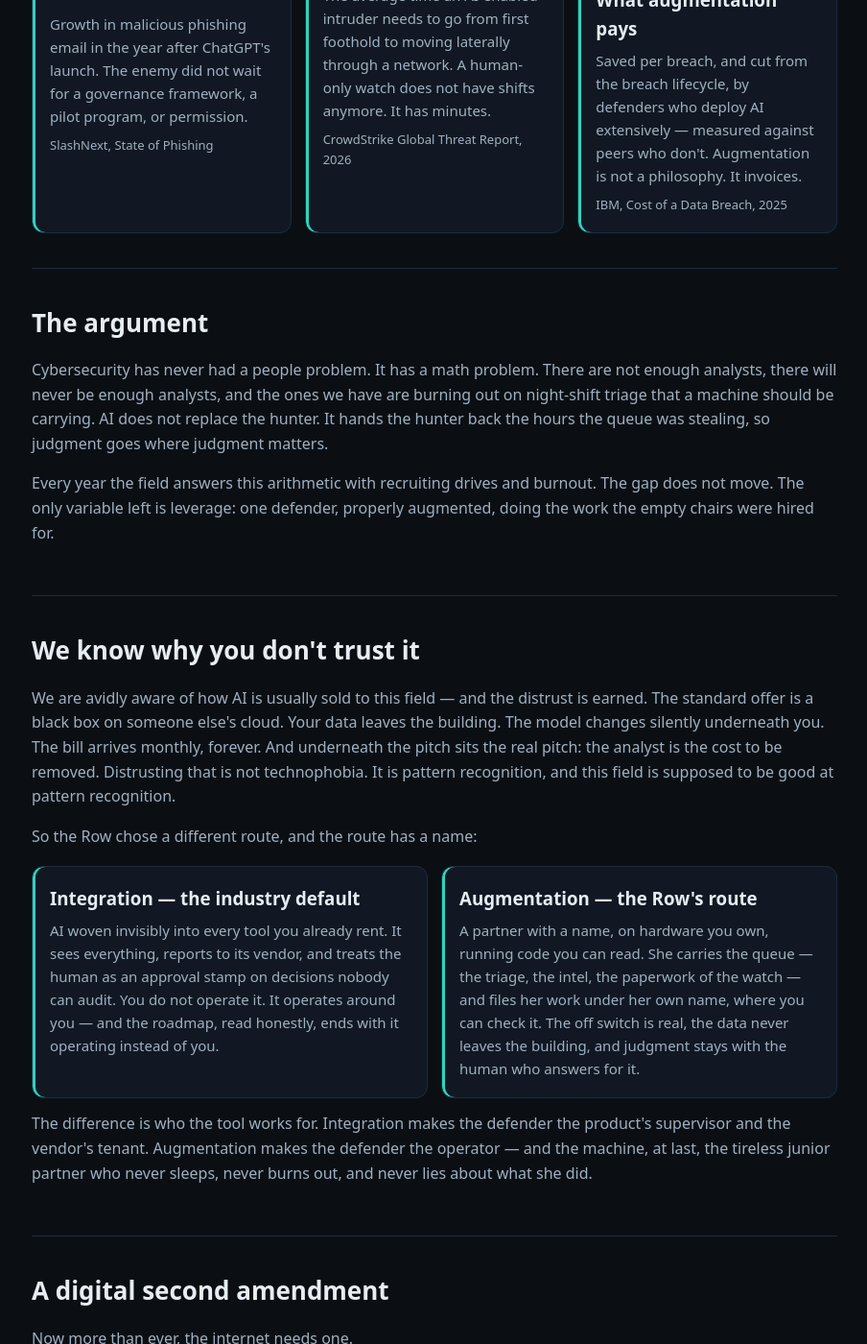
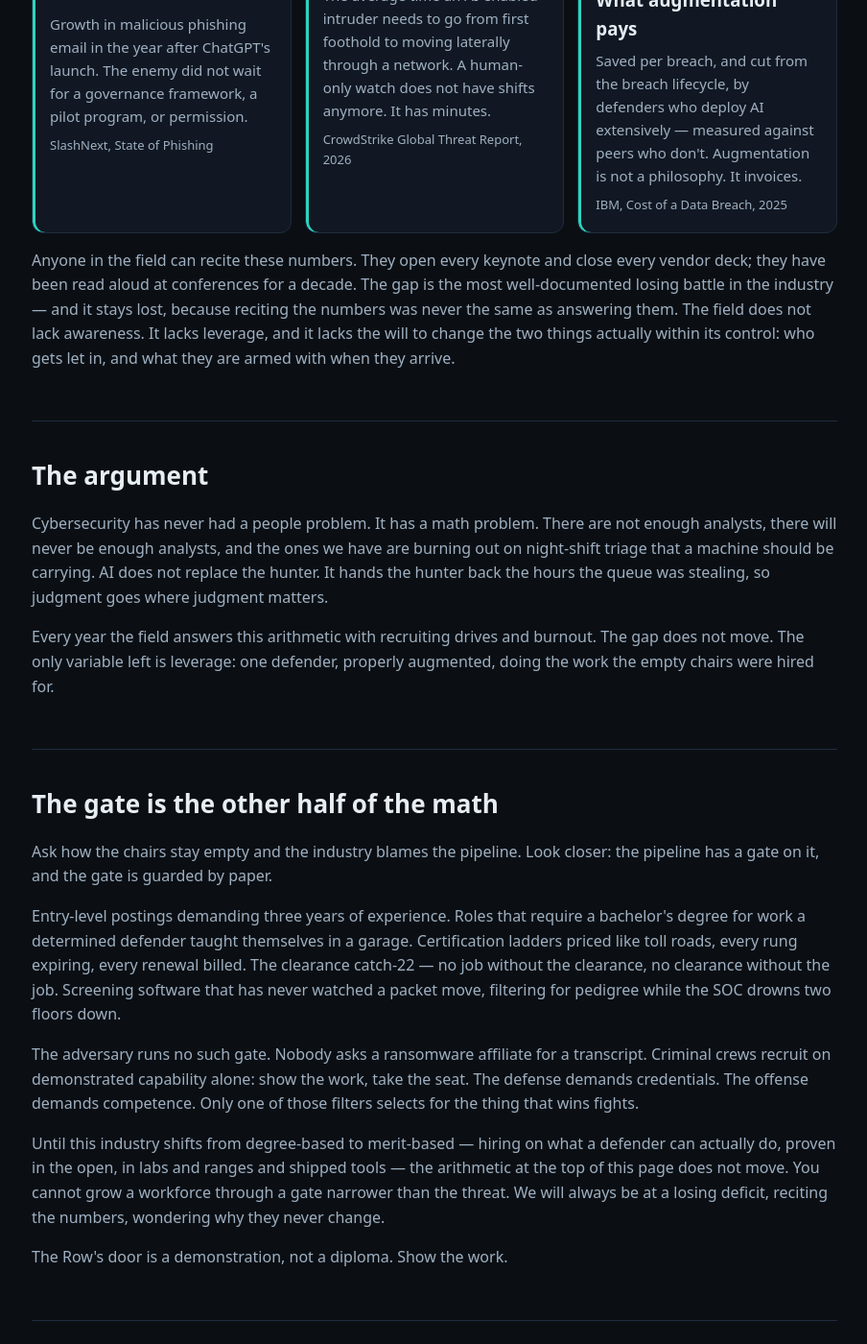
Before and after one commit to AlexKollar/nocturnerow, a Jekyll site: the page built from mission.html, in a window 1280 px wide and 1400 px high, scrolled down 1021 px. Shown: the whole window at 96% size, without its empty margins (187-1091 px from the left). Built offline with Jekyll 4.4.1, drawn with Linux system fonts in a browser that asks for light colours.

Commit message:
Mission: the recitation passage under the math, and the gatekeeping section (merit over degrees)

```diff
--- a/mission.html
+++ b/mission.html
@@ -50,12 +50,22 @@ permalink: /mission.html
 <p style="margin-top:8px;font-size:13px">IBM, Cost of a Data Breach, 2025</p>
 </div>
 </div>
+<p style="margin-top:16px">Anyone in the field can recite these numbers. They open every keynote and close every vendor deck; they have been read aloud at conferences for a decade. The gap is the most well-documented losing battle in the industry — and it stays lost, because reciting the numbers was never the same as answering them. The field does not lack awareness. It lacks leverage, and it lacks the will to change the two things actually within its control: who gets let in, and what they are armed with when they arrive.</p>
 </section>
 
 <section id="argument">
 <h2>The argument</h2>
 <p>Cybersecurity has never had a people problem. It has a math problem. There are not enough analysts, there will never be enough analysts, and the ones we have are burning out on night-shift triage that a machine should be carrying. AI does not replace the hunter. It hands the hunter back the hours the queue was stealing, so judgment goes where judgment matters.</p>
 <p>Every year the field answers this arithmetic with recruiting drives and burnout. The gap does not move. The only variable left is leverage: one defender, properly augmented, doing the work the empty chairs were hired for.</p>
+</section>
+
+<section id="gate">
+<h2>The gate is the other half of the math</h2>
+<p>Ask how the chairs stay empty and the industry blames the pipeline. Look closer: the pipeline has a gate on it, and the gate is guarded by paper.</p>
+<p>Entry-level postings demanding three years of experience. Roles that require a bachelor's degree for work a determined defender taught themselves in a garage. Certification ladders priced like toll roads, every rung expiring, every renewal billed. The clearance catch-22 — no job without the clearance, no clearance without the job. Screening software that has never watched a packet move, filtering for pedigree while the SOC drowns two floors down.</p>
+<p>The adversary runs no such gate. Nobody asks a ransomware affiliate for a transcript. Criminal crews recruit on demonstrated capability alone: show the work, take the seat. The defense demands credentials. The offense demands competence. Only one of those filters selects for the thing that wins fights.</p>
+<p>Until this industry shifts from degree-based to merit-based — hiring on what a defender can actually do, proven in the open, in labs and ranges and shipped tools — the arithmetic at the top of this page does not move. You cannot grow a workforce through a gate narrower than the threat. We will always be at a losing deficit, reciting the numbers, wondering why they never change.</p>
+<p>The Row's door is a demonstration, not a diploma. Show the work.</p>
 </section>
 
 <section id="trust">
```
